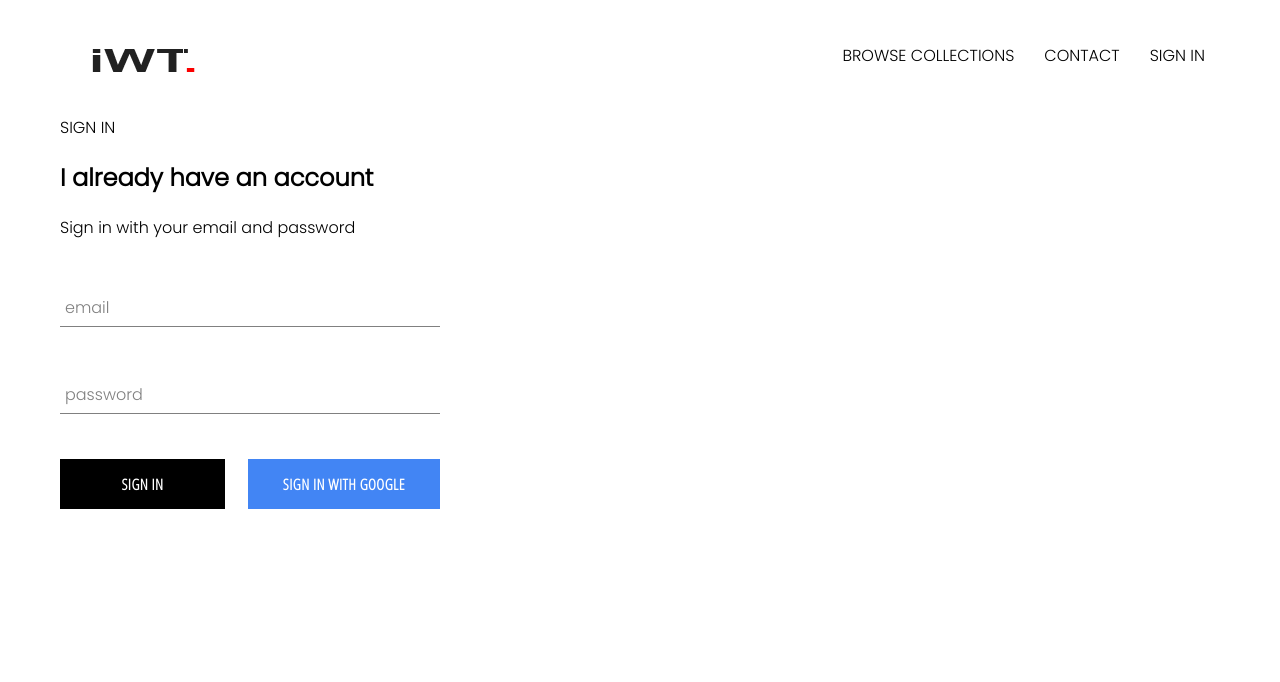
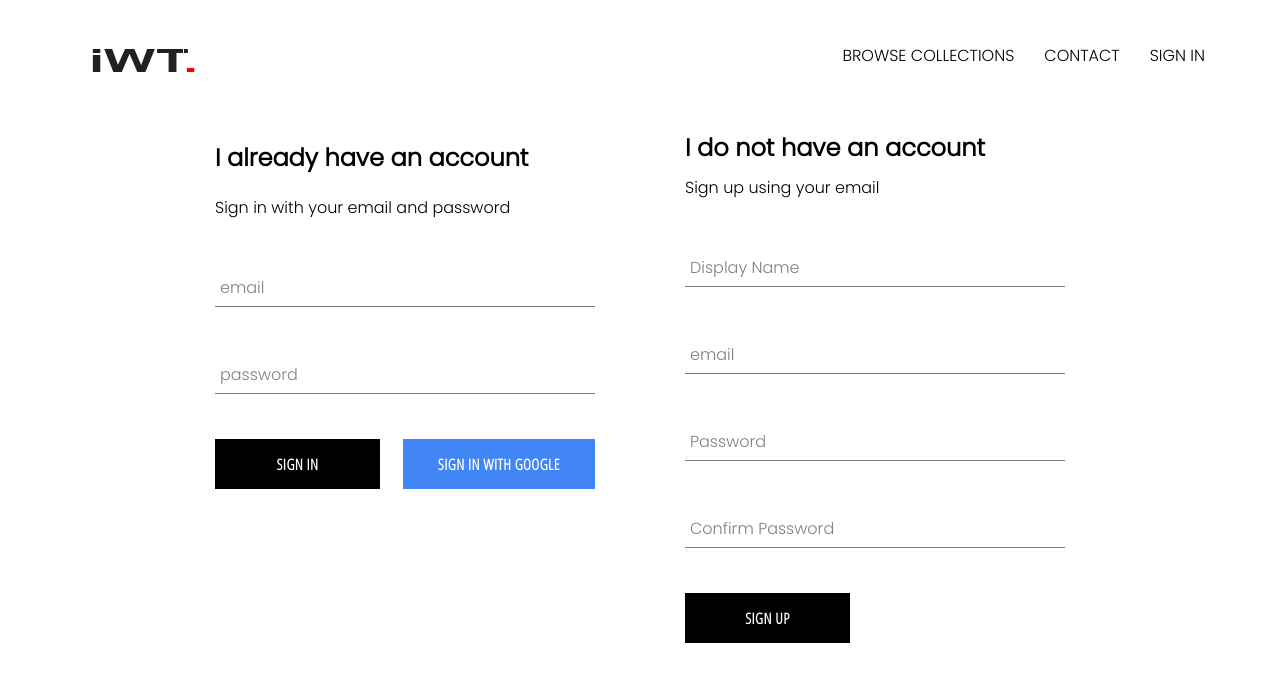
Before and after one commit to d212digital/iwanttights.com-react-app, a React (Create React App) app: page /signin in a window 1280 px wide. Shown: the top 682 px of the page. Built offline with nearby package versions, Linux system fonts and the light colour scheme; no server answers.

Commit message:
implemented firebase utils, added ability to store authenticated users in the firestore database

```diff
--- a/src/App.js
+++ b/src/App.js
@@ -5,7 +5,7 @@
 import ShopPage from './pages/shop/shop.component';
 import Header from './components/header/header.component';
 import SignInAndSignUp from './pages/sign-in-and-sign-up/sign-in-and-sign-up.component';
-import { auth } from './firebase/firebase.utils';
+import { auth, createUserProfileDocument } from './firebase/firebase.utils';
 
 
 class App extends React.Component {
@@ -20,8 +20,22 @@
 unsubscribeFromAuth = null
 
 componentDidMount() {
-  this.unsubscribeFromAuth = auth.onAuthStateChanged(user => {
-    this.setState( {currentUser: user });
+  this.unsubscribeFromAuth = auth.onAuthStateChanged(async userAuth => {
+    if (userAuth){
+     const userRef = await createUserProfileDocument(userAuth);
+
+     userRef.onSnapshot(snapShot => {
+       this.setState({
+         currentUser: {
+           id: snapShot.id,
+           ...snapShot.data()
+         }
+       });
+       console.log(this.state);
+     });
+    } else {
+      this.setState({currentUser: userAuth});
+    }
   });
 }
 
--- a/src/components/directory/directory.component.jsx
+++ b/src/components/directory/directory.component.jsx
@@ -47,7 +47,7 @@
                   title: 'body stockings & more',
                   imageUrl: 'https://iwanttights.com/media/promobanners//h/o/home-067.png',
                   size: 'large',
-                  id: 5,
+                  id: 6,
                   linkUrl: 'shop/body-stockings'
                 }
               ]
--- /dev/null
+++ b/src/components/sign-up/sign-up.component.jsx
@@ -0,0 +1,108 @@
+import React from 'react';
+import FormInput from '../form-input/form-input.component';
+import CustomButton from '../custom-button/custom-button.component';
+import {auth, createUserProfileDocument } from '../../firebase/firebase.utils';
+
+import './sign-up.styles.scss';
+
+class SignUp extends React.Component {
+    constructor(){
+        super();
+
+        this.state ={
+            displayName: '',
+            email: '',
+            password: '',
+            confirmPassword: ''
+
+        }
+    }
+
+    handleSubmit = async event => {
+        event.preventDefault();
+
+        const {displayName, email, password, confirmPassword} = this.state;
+
+        if(password !== confirmPassword) {
+            alert("Passwords don't match");
+            return;
+        }
+
+        try {
+           const { user } = await auth.createUserWithEmailAndPassword(email, password);
+
+           await createUserProfileDocument(user, {displayName});
+
+           this.setState({
+            displayName: '',
+            email: '',
+            password: '',
+            confirmPassword: ''
+
+        })
+
+        } catch (error) {
+            console.error(error)
+
+        }
+
+    };
+
+    handleChange = event => {
+        const { value, name } = event.target;
+
+        this.setState({ [name]: value })
+
+    }
+
+
+    render () {
+        const {displayName, email, password, confirmPassword} = this.state;
+        return(
+            <div className='sign-up'>
+                <h2 className='title'>I do not have an account</h2>
+                <span>Sign up using your email</span>
+                <form className='sign-up-form' onSubmit={this.handleSubmit}>
+                <FormInput
+                    type='text'
+                    name='displayName'
+                    value={displayName}
+                    onChange={this.handleChange}
+                    label='Display Name'
+                    required
+                />
+
+                <FormInput
+                    type='email'
+                    name='email'
+                    value={email}
+                    onChange={this.handleChange}
+                    label='email'
+                    required
+                />
+
+                <FormInput
+                    type='password'
+                    name='password'
+                    value={password}
+                    onChange={this.handleChange}
+                    label='Password'
+                    required
+                />
+
+                <FormInput
+                    type='password'
+                    name='confirmPassword'
+                    value={confirmPassword}
+                    onChange={this.handleChange}
+                    label='Confirm Password'
+                    required
+                />
+                <CustomButton type='submit'> SIGN UP </CustomButton>
+                </form>
+            </div>
+
+        )
+    }
+}
+export default SignUp;
--- /dev/null
+++ b/src/components/sign-up/sign-up.styles.scss
@@ -0,0 +1,9 @@
+.sign-up {
+    display: flex;
+    flex-direction: column;
+    width: 380px;
+
+    .title {
+      margin: 10px 0;
+    }
+  }
--- a/src/firebase/firebase.utils.js
+++ b/src/firebase/firebase.utils.js
@@ -13,6 +13,34 @@
     measurementId: "G-QEGCNQ0EW6"
   };
 
+export const createUserProfileDocument = async (userAuth, additionalData) => {
+  if (!userAuth) return;
+
+  const userRef = firestore.doc(`users/${userAuth.uid}`);
+
+  const snapShot = await userRef.get();
+
+  if(!snapShot.exists){
+    const {displayName, email } = userAuth;
+    const createdAt = new Date();
+
+    try {
+      await userRef.set({
+        displayName,
+        email,
+        createdAt,
+        ...additionalData
+      })
+
+    } catch (error) {
+      console.log('error creating user', error.message);
+    }
+  }
+
+  return userRef;
+
+};
+
 firebase.initializeApp(config);
 
 export const auth = firebase.auth();
--- a/src/pages/sign-in-and-sign-up/sign-in-and-sign-up.component.jsx
+++ b/src/pages/sign-in-and-sign-up/sign-in-and-sign-up.component.jsx
@@ -1,10 +1,12 @@
 import React from 'react';
 import './sign-in-and-sign-up.styles.scss';
 import SignIn from '../../components/sign-in/sign-in.component';
+import SignUp from '../../components/sign-up/sign-up.component';
 
 const SignInAndSignUpPage = () => (
-    <div className="sign-in-and-sign-up">SIGN IN
+    <div className="sign-in-and-sign-up">
     <SignIn />
+    <SignUp />
     </div>
 );
 
--- a/src/pages/sign-in-and-sign-up/sign-in-and-sign-up.styles.scss
+++ b/src/pages/sign-in-and-sign-up/sign-in-and-sign-up.styles.scss
@@ -0,0 +1,6 @@
+.sign-in-and-sign-up {
+    width: 850px;
+    display: flex;
+    justify-content: space-between;
+    margin: 30px auto;
+}
```
Also changed, not shown: src/test.js (deleted).
